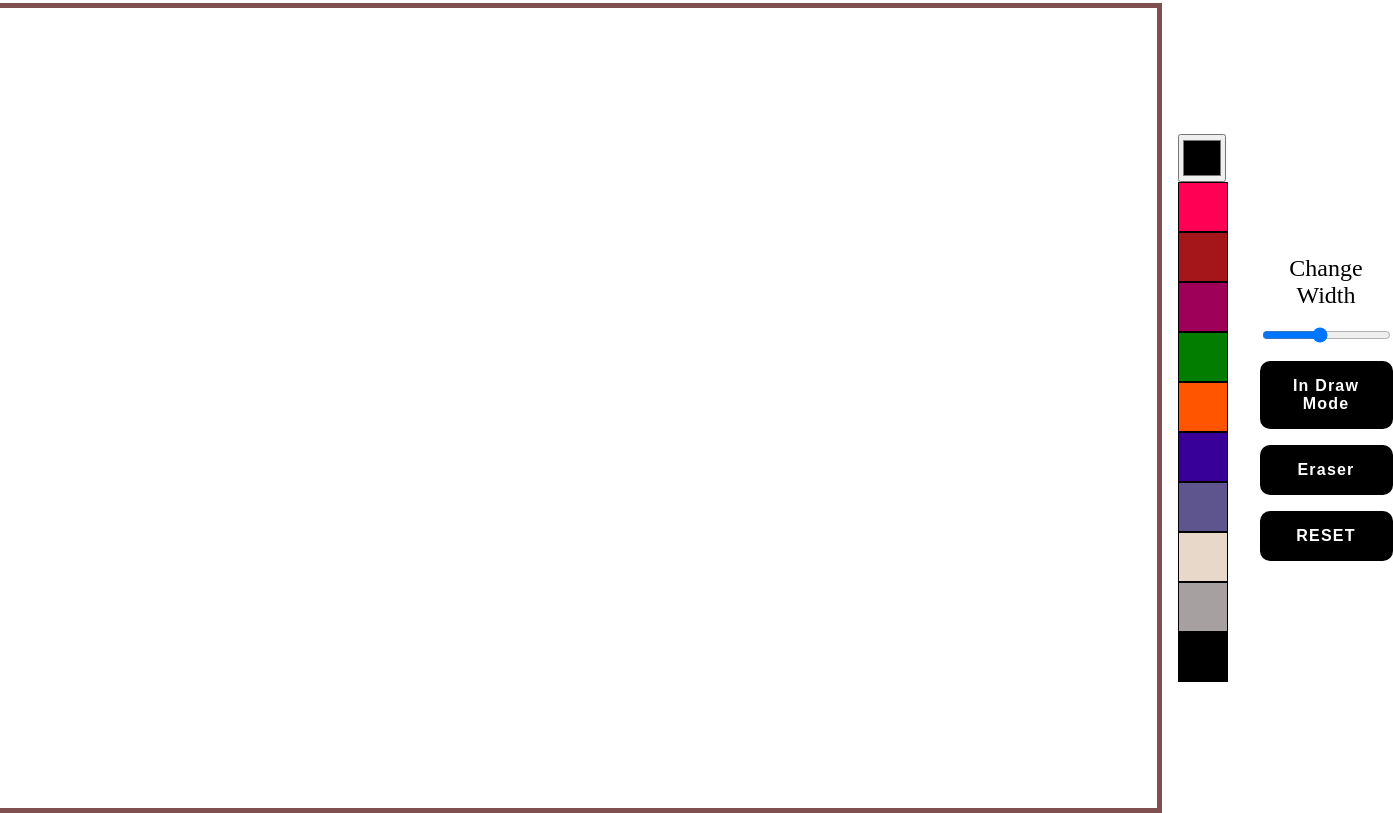
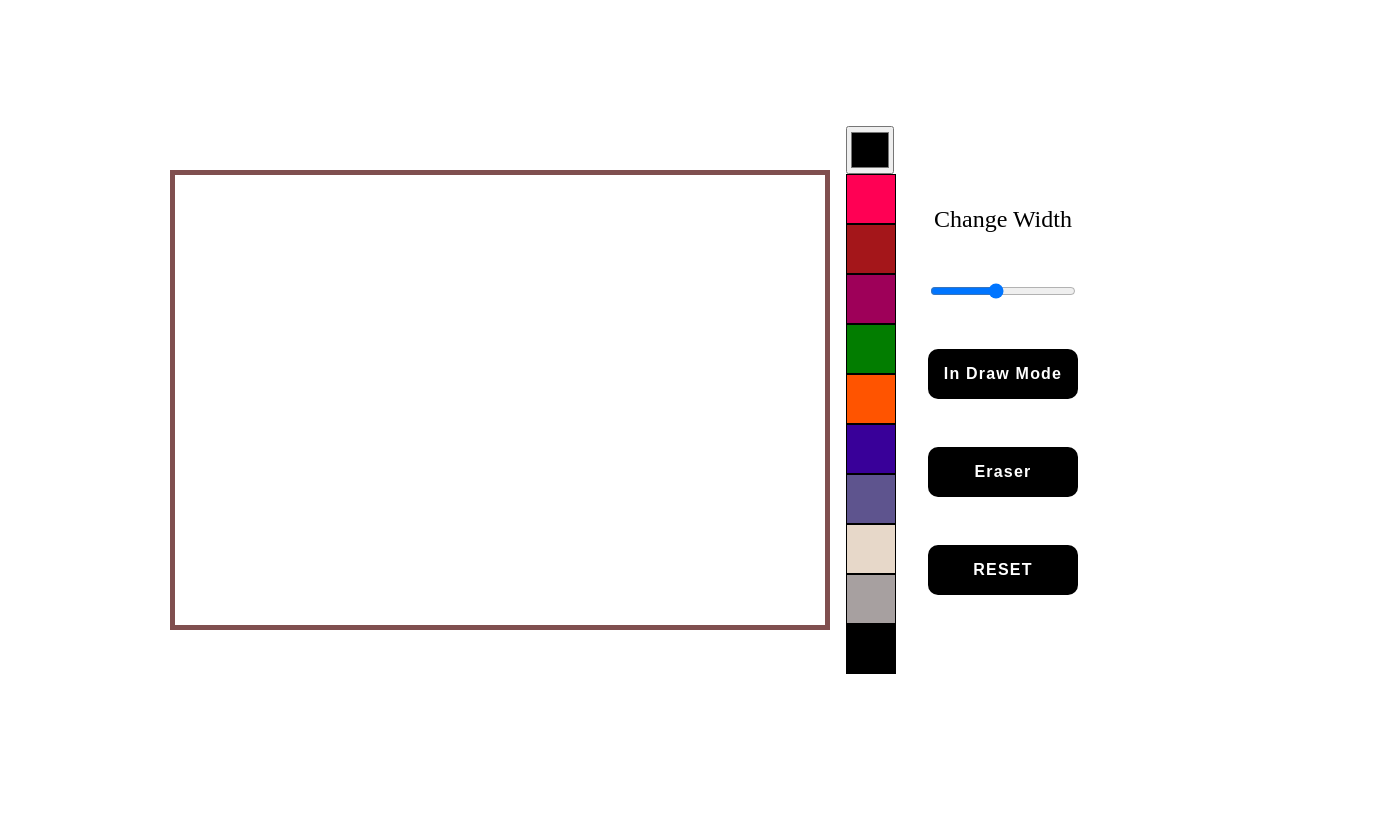
Before and after one commit to HODLBAEK/painter, a plain HTML site: page index.html in a window 1280 px wide. Shown: the whole page, 1393 px wide, since content can reach past the window. Drawn offline with Linux system fonts and the light colour scheme.

Commit message:
change display settings

```diff
--- a/app.js
+++ b/app.js
@@ -8,8 +8,8 @@ const lineWidth = document.getElementById("line-width")
 const selectColor = document.getElementById("color")
 const canvas = document.querySelector("canvas")
 const ctx = canvas.getContext("2d")
-// canvas.width = window.innerWidth
-// canvas.height = window.innerHeight
+canvas.width = 600
+canvas.height = 450
 ctx.lineWidth = lineWidth.value
 let isPainting = false
 let isFilling = false
--- a/styles.css
+++ b/styles.css
@@ -3,6 +3,7 @@ body {
   width: 100%;
   height: 100%;
   padding: 0;
+  margin: 0;
 }
 
 body {
@@ -12,8 +13,8 @@ body {
 }
 
 canvas {
-  width: 100%;
-  height: 100%;
+  width: 650px;
+  height: 450px;
   border: 5px solid rgb(128, 79, 79);
 }
 
@@ -38,7 +39,7 @@ canvas {
   flex-direction: column;
   text-align: center;
   margin: 2em;
-  row-gap: 1em;
+  row-gap: 3em;
 }
 
 .btn {
@@ -74,12 +75,6 @@ canvas {
     align-items: flex-start;
   }
 
-  .modify {
-    justify-content: flex-end;
-    margin: 1em;
-    row-gap: 0.35em;
-  }
-
   .btn {
     border-radius: 5px;
     padding: 0.5em;
```
